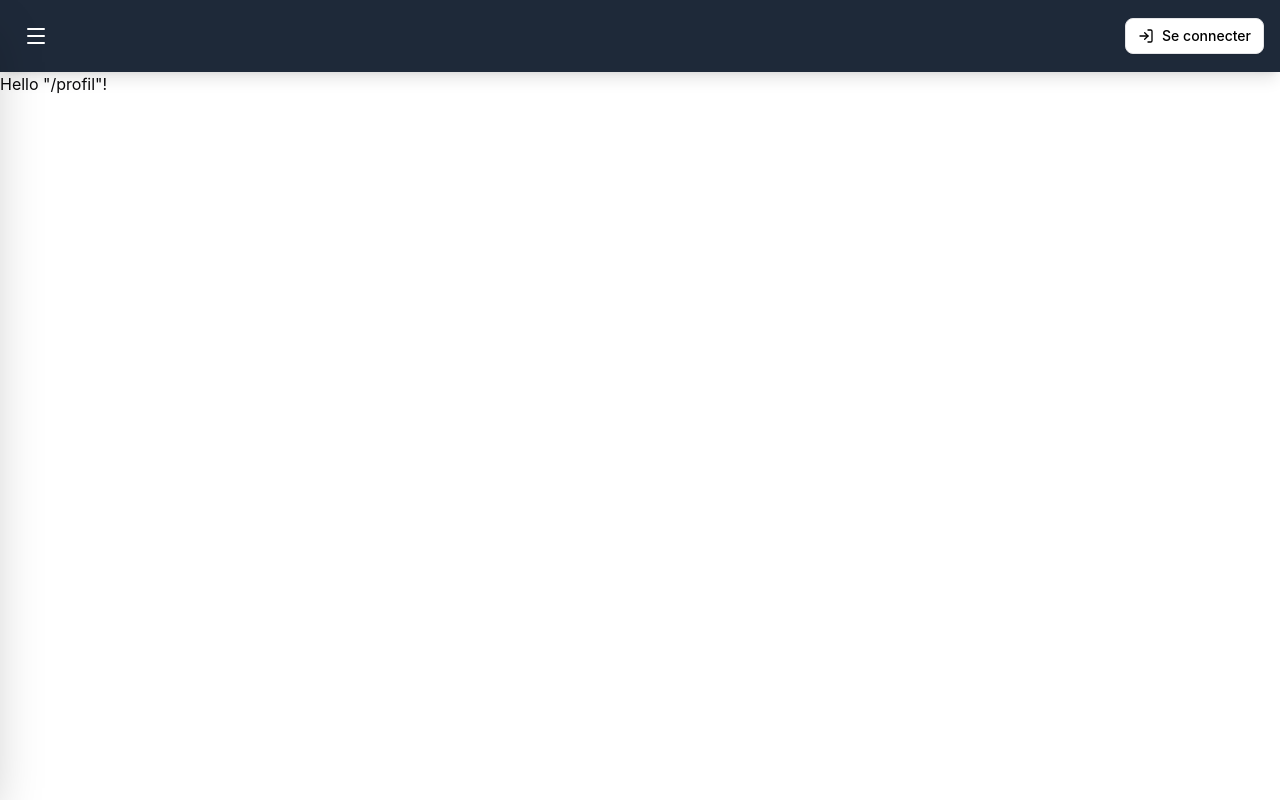
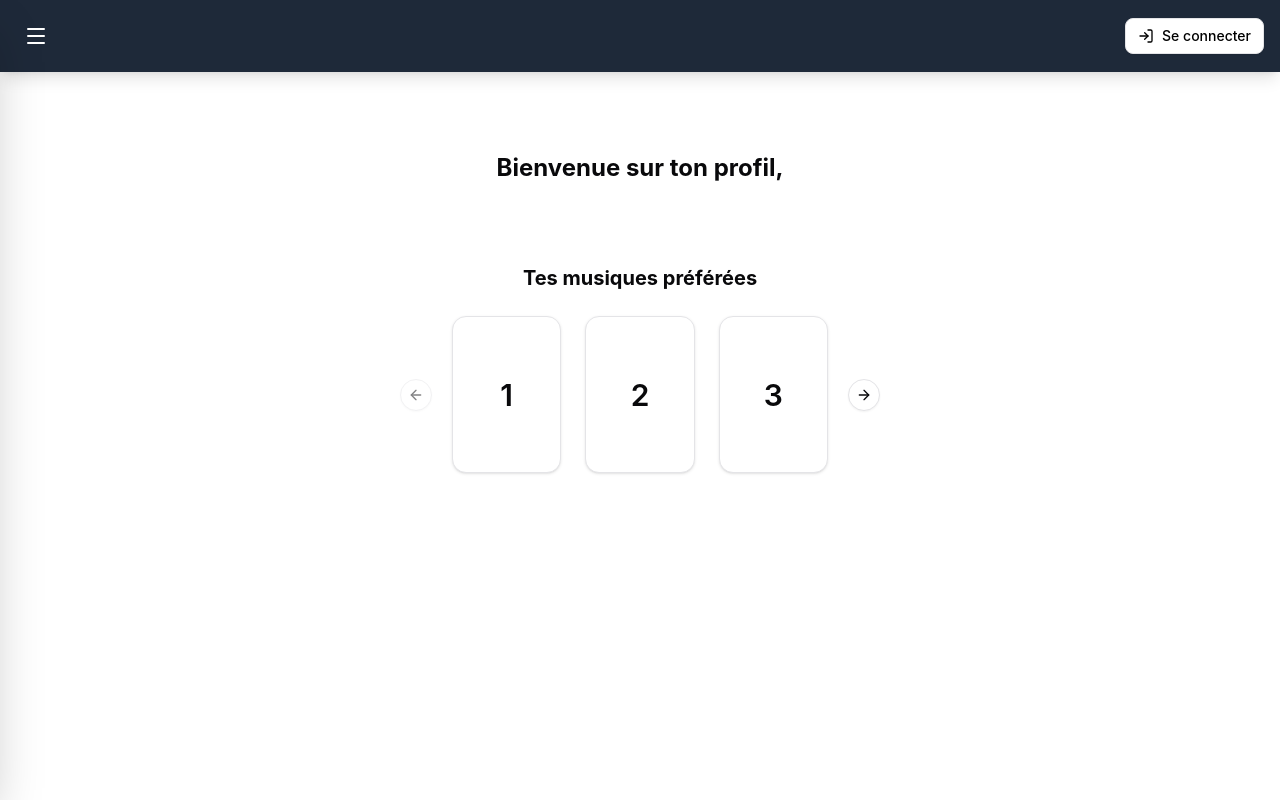
Before and after one commit to IKadri-droid/Groupie-Tracker, a React (Vite) app: page /profil in a window 1280 px wide. Built offline with nearby package versions, Linux system fonts and the light colour scheme.

Commit message:
profil page

```diff
--- a/src/components/Header.tsx
+++ b/src/components/Header.tsx
@@ -41,7 +41,7 @@ export default function Header() {
                 <Link to="/profil">
                   <span className="text-sm font-medium bg-gray-700 px-3 py-1 rounded-full flex items-center gap-2">
                     <User size={16} />
-                    {user}
+                    {user?.email}
                   </span>
                 </Link>
               </Button>
--- a/src/routes/index.tsx
+++ b/src/routes/index.tsx
@@ -1,5 +1,6 @@
 import { createFileRoute } from '@tanstack/react-router'
 import { useArtists } from '../hooks/useArtists'
+import { Card, CardHeader, CardTitle, CardContent } from '@/components/ui/card'
 
 export const Route = createFileRoute('/')({
   component: App,
@@ -39,15 +40,18 @@ function App() {
 
         {/* Grille des artistes */}
         {!isLoading && !error && (
-          <div className="grid grid-cols-1 md:grid-cols-2 lg:grid-cols-3 gap-6">
+          <div className="grid grid-cols-1 sm:grid-cols-2 lg:grid-cols-3 gap-6">
             {artists.map((artist) => (
-              <div
+              <Card
                 key={artist.id}
-                className="bg-slate-800/60 backdrop-blur rounded-2xl p-6 border border-slate-700 hover:border-pink-500/50 transition-all hover:scale-105 hover:shadow-xl hover:shadow-pink-500/10"
+                className="bg-slate-800/60 backdrop-blur border-slate-700 hover:border-pink-500/50 transition-all hover:scale-105 hover:shadow-xl hover:shadow-pink-500/10"
               >
-                <div className="text-4xl mb-4">🎵</div>
-                <h2 className="text-xl font-bold mb-2">{artist.name}</h2>
-                <div className="space-y-1 text-sm text-slate-400">
+                <CardHeader>
+                  <div className="text-4xl mb-2">🎵</div>
+                  <CardTitle className="text-xl">{artist.name}</CardTitle>
+                </CardHeader>
+                <CardContent>
+                  <div className="space-y-2 text-sm text-slate-400">
                     <p>
                       <span className="text-slate-500">Genre:</span>{' '}
                       <span className="text-white">{artist.genre}</span>
@@ -57,7 +61,8 @@ function App() {
                       <span className="text-white">{artist.year}</span>
                     </p>
                   </div>
-              </div>
+                </CardContent>
+              </Card>
             ))}
           </div>
         )}
--- a/src/routes/login.tsx
+++ b/src/routes/login.tsx
@@ -54,7 +54,7 @@ function LoginComponent() {
         mutationFn: loginUser,
         onSuccess: (data) => {
             // 1. On enregistre dans l'état global
-            setLogin(data.user, data.token)
+            setLogin({ email: data.user }, data.token)
             toast.success("Connexion réussie ! Bienvenue " + data.user)
             navigate({ to: '/' }) //redirige vers page d'accueil
         },
--- a/src/routes/profil.tsx
+++ b/src/routes/profil.tsx
@@ -1,9 +1,42 @@
+import {
+  Carousel, CarouselContent, CarouselItem, CarouselNext, CarouselPrevious
+} from '@/components/ui/carousel'
+import { Card, CardContent } from '@/components/ui/card'
 import { createFileRoute } from '@tanstack/react-router'
+import { useAuthStore } from '@/store/authStore'
 
 export const Route = createFileRoute('/profil')({
   component: RouteComponent,
 })
 
-function RouteComponent() {
-  return <div>Hello "/profil"!</div>
+
+export function RouteComponent() {
+  return (
+    <div className="flex flex-col items-center justify-center mt-20">
+      <h1 className="text-2xl font-bold mb-20">Bienvenue sur ton profil, {useAuthStore((state) => state.user?.email)}</h1>
+      <h2 className="text-xl font-bold mb-5">Tes musiques préférées</h2>
+      <Carousel
+        opts={{
+          align: "start",
+        }}
+        className="w-full max-w-sm"
+      >
+        <CarouselContent>
+          {Array.from({ length: 5 }).map((_, index) => (
+            <CarouselItem key={index} className="md:basis-1/2 lg:basis-1/3">
+              <div className="p-1">
+                <Card>
+                  <CardContent className="flex aspect-square items-center justify-center p-6">
+                    <span className="text-3xl font-semibold">{index + 1}</span>
+                  </CardContent>
+                </Card>
+              </div>
+            </CarouselItem>
+          ))}
+        </CarouselContent>
+        <CarouselPrevious />
+        <CarouselNext />
+      </Carousel>
+    </div>
+  )
 }
```
Also changed, not shown: src/store/authStore.ts (+7 -2 lines), src/logo.svg (deleted). Lines whose indentation alone changed are shown as unchanged.
